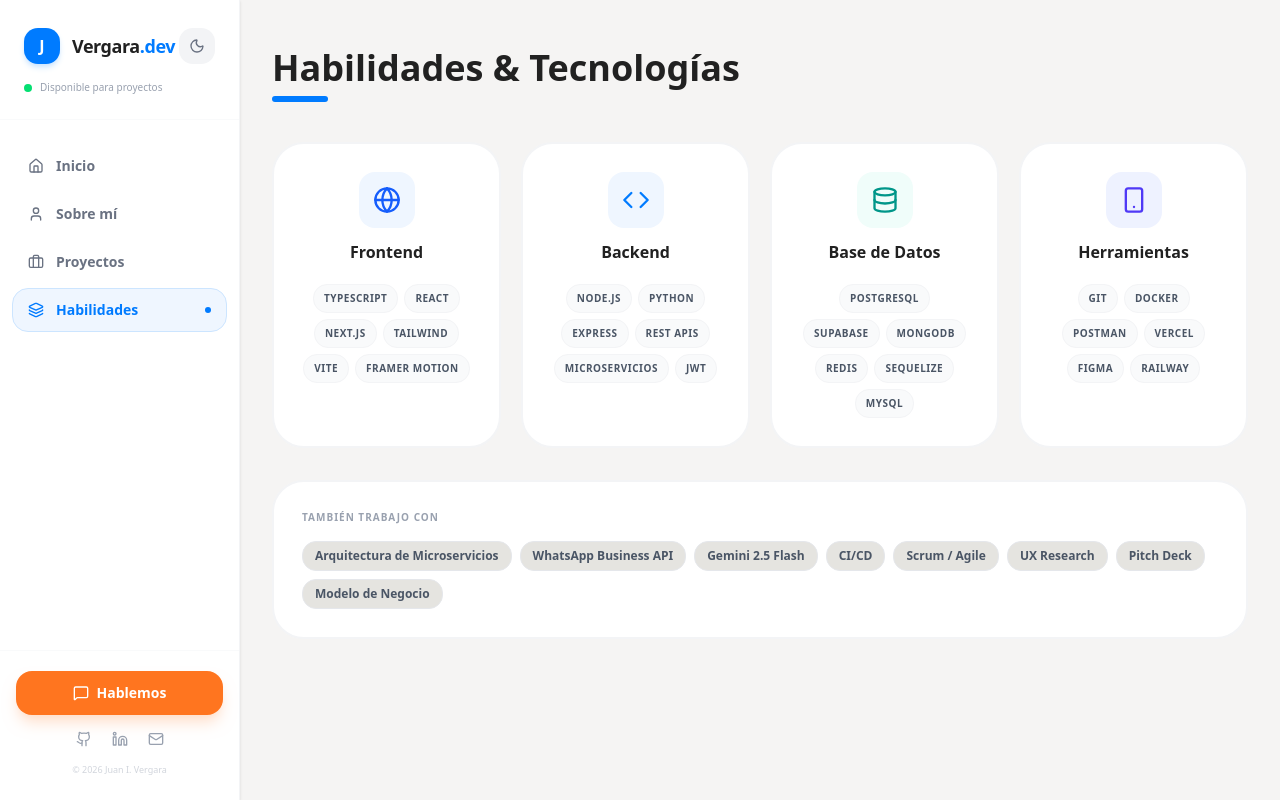
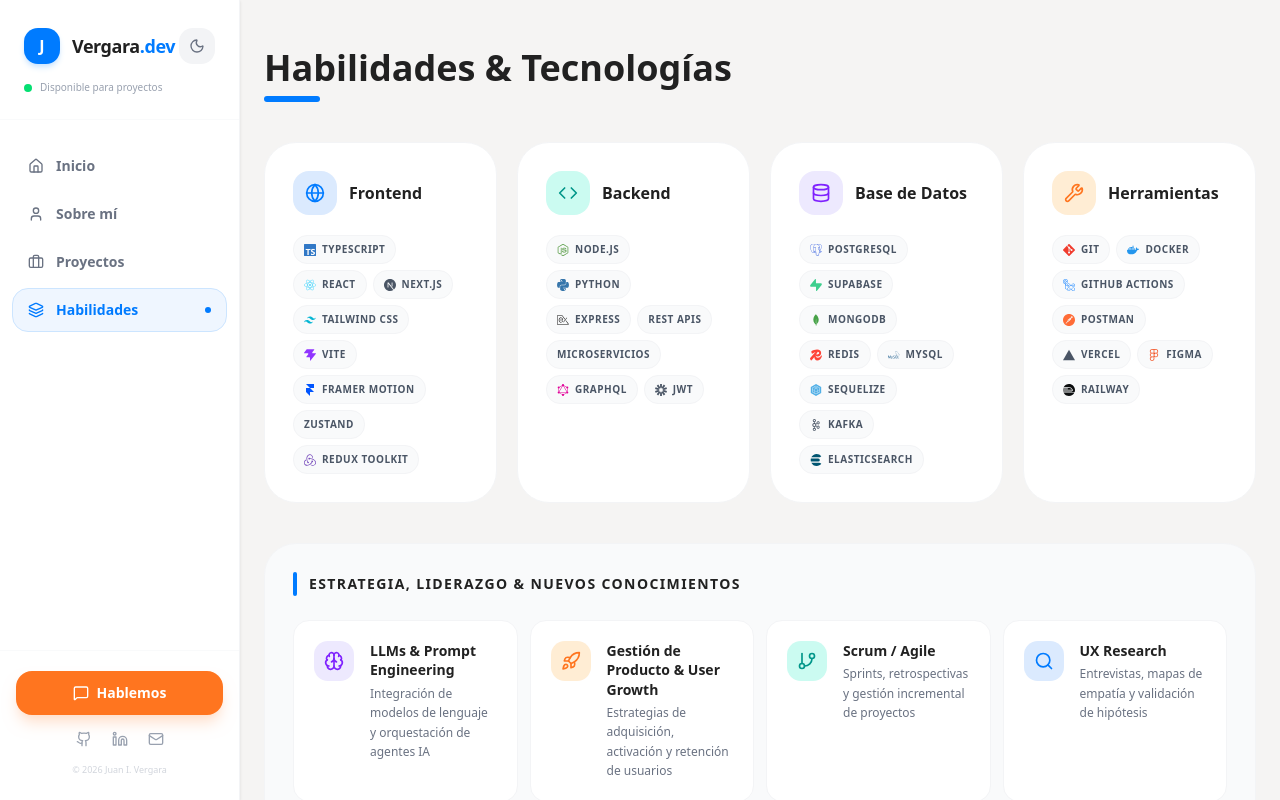
Before and after one commit to JuanVergara-9/portafolio-jv, a Next.js app: page / in a window 1280 px wide. Both pictures are taken after a click on the button "Habilidades". Built offline with nearby package versions, Linux system fonts and the light colour scheme.

Commit message:
Mejora de seccion de habilidades

```diff
--- a/app/sections/Habilidades.tsx
+++ b/app/sections/Habilidades.tsx
@@ -1,71 +1,269 @@
 "use client"
 
-import { Globe, Code, Database, Smartphone } from "lucide-react"
 import { motion } from "framer-motion"
+import { Globe, Code, Database, Wrench, Brain, Rocket, GitBranch, Search, Presentation, LayoutGrid, TrendingUp, type LucideIcon } from "lucide-react"
+import {
+  siTypescript, siReact, siNextdotjs, siTailwindcss, siVite, siFramer, siRedux,
+  siNodedotjs, siPython, siExpress, siGraphql, siJsonwebtokens,
+  siPostgresql, siSupabase, siMongodb, siRedis, siMysql, siApachekafka, siElasticsearch, siSequelize,
+  siGit, siDocker, siPostman, siVercel, siFigma, siRailway, siGithubactions,
+  type SimpleIcon,
+} from "simple-icons"
 
-const categories = [
-  { title: "Frontend",      icon: Globe,      bg: "bg-blue-50 dark:bg-blue-900/20",    iconColor: "text-blue-600",   skills: ["TypeScript", "React", "Next.js", "Tailwind", "Vite", "Framer Motion"] },
-  { title: "Backend",       icon: Code,       bg: "bg-blue-50 dark:bg-blue-900/20",    iconColor: "text-brand",      skills: ["Node.js", "Python", "Express", "REST APIs", "Microservicios", "JWT"] },
-  { title: "Base de Datos", icon: Database,   bg: "bg-teal-50 dark:bg-teal-900/20",    iconColor: "text-teal-600",   skills: ["PostgreSQL", "Supabase", "MongoDB", "Redis", "Sequelize", "MySQL"] },
-  { title: "Herramientas",  icon: Smartphone, bg: "bg-indigo-50 dark:bg-indigo-900/20",iconColor: "text-indigo-600", skills: ["Git", "Docker", "Postman", "Vercel", "Figma", "Railway"] },
+// ─── Helpers ─────────────────────────────────────────────────────────────────
+
+// Icons with pitch-black hex clash with dark cards — use currentColor for them
+const DARK_HEX = new Set(["000000", "010101", "111111", "231f20"])
+
+function TechLogo({ si }: { si: SimpleIcon }) {
+  const fill = DARK_HEX.has(si.hex.toLowerCase()) ? "currentColor" : `#${si.hex}`
+  return (
+    <svg viewBox="0 0 24 24" className="w-3 h-3 shrink-0" aria-hidden="true">
+      <path d={si.path} fill={fill} />
+    </svg>
+  )
+}
+
+function TechBadge({ name, si }: { name: string; si?: SimpleIcon }) {
+  return (
+    <motion.span
+      className="flex items-center gap-1.5 bg-gray-50 dark:bg-dm-muted border border-gray-100 dark:border-dm-border text-gray-600 dark:text-dm-muted-text px-2.5 py-1.5 rounded-xl text-[10px] font-bold uppercase tracking-wider cursor-default select-none"
+      whileHover={{ borderColor: "#007bff", color: "#007bff", backgroundColor: "#eff6ff" }}
+      transition={{ duration: 0.15 }}
+    >
+      {si && <TechLogo si={si} />}
+      {name}
+    </motion.span>
+  )
+}
+
+// ─── Category data ────────────────────────────────────────────────────────────
+
+interface TechEntry { name: string; si?: SimpleIcon }
+interface Category  { title: string; Icon: LucideIcon; iconBg: string; iconColor: string; items: TechEntry[] }
+
+const categories: Category[] = [
+  {
+    title:     "Frontend",
+    Icon:      Globe,
+    iconBg:    "bg-blue-100 dark:bg-blue-900/20",
+    iconColor: "text-brand",
+    items: [
+      { name: "TypeScript",     si: siTypescript },
+      { name: "React",          si: siReact },
+      { name: "Next.js",        si: siNextdotjs },
+      { name: "Tailwind CSS",   si: siTailwindcss },
+      { name: "Vite",           si: siVite },
+      { name: "Framer Motion",  si: siFramer },
+      { name: "Zustand" },
+      { name: "Redux Toolkit",  si: siRedux },
+    ],
+  },
+  {
+    title:     "Backend",
+    Icon:      Code,
+    iconBg:    "bg-teal-100 dark:bg-teal-900/20",
+    iconColor: "text-teal-600",
+    items: [
+      { name: "Node.js",        si: siNodedotjs },
+      { name: "Python",         si: siPython },
+      { name: "Express",        si: siExpress },
+      { name: "REST APIs" },
+      { name: "Microservicios" },
+      { name: "GraphQL",        si: siGraphql },
+      { name: "JWT",            si: siJsonwebtokens },
+    ],
+  },
+  {
+    title:     "Base de Datos",
+    Icon:      Database,
+    iconBg:    "bg-violet-100 dark:bg-violet-900/20",
+    iconColor: "text-violet-600",
+    items: [
+      { name: "PostgreSQL",     si: siPostgresql },
+      { name: "Supabase",       si: siSupabase },
+      { name: "MongoDB",        si: siMongodb },
+      { name: "Redis",          si: siRedis },
+      { name: "MySQL",          si: siMysql },
+      { name: "Sequelize",      si: siSequelize },
+      { name: "Kafka",          si: siApachekafka },
+      { name: "Elasticsearch",  si: siElasticsearch },
+    ],
+  },
+  {
+    title:     "Herramientas",
+    Icon:      Wrench,
+    iconBg:    "bg-orange-100 dark:bg-orange-900/20",
+    iconColor: "text-orange",
+    items: [
+      { name: "Git",              si: siGit },
+      { name: "Docker",           si: siDocker },
+      { name: "GitHub Actions",   si: siGithubactions },
+      { name: "Postman",          si: siPostman },
+      { name: "Vercel",           si: siVercel },
+      { name: "Figma",            si: siFigma },
+      { name: "Railway",          si: siRailway },
+    ],
+  },
 ]
 
+// ─── Strategy data ────────────────────────────────────────────────────────────
+
+interface StrategyItem { Icon: LucideIcon; title: string; sub: string; iconBg: string; iconColor: string }
+
+const strategyItems: StrategyItem[] = [
+  {
+    Icon:      Brain,
+    title:     "LLMs & Prompt Engineering",
+    sub:       "Integración de modelos de lenguaje y orquestación de agentes IA",
+    iconBg:    "bg-violet-100 dark:bg-violet-900/30",
+    iconColor: "text-violet-600 dark:text-violet-400",
+  },
+  {
+    Icon:      Rocket,
+    title:     "Gestión de Producto & User Growth",
+    sub:       "Estrategias de adquisición, activación y retención de usuarios",
+    iconBg:    "bg-orange-100 dark:bg-orange-900/20",
+    iconColor: "text-orange",
+  },
+  {
+    Icon:      GitBranch,
+    title:     "Scrum / Agile",
+    sub:       "Sprints, retrospectivas y gestión incremental de proyectos",
+    iconBg:    "bg-teal-100 dark:bg-teal-900/20",
+    iconColor: "text-teal-600 dark:text-teal-400",
+  },
+  {
+    Icon:      Search,
+    title:     "UX Research",
+    sub:       "Entrevistas, mapas de empatía y validación de hipótesis",
+    iconBg:    "bg-blue-100 dark:bg-blue-900/20",
+    iconColor: "text-brand",
+  },
+  {
+    Icon:      Presentation,
+    title:     "Pitch Deck",
+    sub:       "Presentaciones para inversores: problema, solución, tracción y roadmap",
+    iconBg:    "bg-pink-100 dark:bg-pink-900/20",
+    iconColor: "text-pink-600 dark:text-pink-400",
+  },
+  {
+    Icon:      LayoutGrid,
+    title:     "Modelo de Negocio",
+    sub:       "Business Model Canvas, propuesta de valor y segmentación",
+    iconBg:    "bg-amber-100 dark:bg-amber-900/20",
+    iconColor: "text-amber-600 dark:text-amber-500",
+  },
+  {
+    Icon:      TrendingUp,
+    title:     "Monetización & KPIs",
+    sub:       "Diseño de revenue streams, métricas norte y dashboards de tracción",
+    iconBg:    "bg-green-100 dark:bg-green-900/20",
+    iconColor: "text-green-600 dark:text-green-400",
+  },
+]
+
+// ─── Sub-components ───────────────────────────────────────────────────────────
+
+function SkillCard({ cat, delay }: { cat: Category; delay: number }) {
+  return (
+    <motion.div
+      className={[
+        "bg-white dark:bg-dm-card rounded-[2rem] p-7 h-full flex flex-col gap-5",
+        "border border-gray-100",
+        // Subtle blue glow in dark mode
+        "dark:border-brand/25 dark:shadow-[0_0_0_1px_rgba(0,123,255,0.15),0_0_24px_rgba(0,123,255,0.07)]",
+        "transition-all duration-300",
+      ].join(" ")}
+      initial={{ opacity: 0, y: 20 }}
+      animate={{ opacity: 1, y: 0 }}
+      transition={{ duration: 0.45, delay, ease: "easeOut" }}
+      whileHover={{
+        y: -4,
+        boxShadow: "0 0 0 1px rgba(0,123,255,0.35), 0 0 32px rgba(0,123,255,0.14)",
+      }}
+    >
+      {/* Header */}
+      <div className="flex items-center gap-3">
+        <div className={`w-11 h-11 rounded-2xl flex items-center justify-center shrink-0 ${cat.iconBg}`}>
+          <cat.Icon className={`w-5 h-5 ${cat.iconColor}`} />
+        </div>
+        <h3 className="text-base font-bold text-carbon dark:text-dm-text">{cat.title}</h3>
+      </div>
+
+      {/* Tech badges */}
+      <div className="flex flex-wrap gap-1.5">
+        {cat.items.map(item => (
+          <TechBadge key={item.name} name={item.name} si={item.si} />
+        ))}
+      </div>
+    </motion.div>
+  )
+}
+
+function StrategyCard({ item, delay }: { item: StrategyItem; delay: number }) {
+  return (
+    <motion.div
+      className="group flex items-start gap-4 p-5 rounded-2xl bg-white dark:bg-dm-card border border-gray-100 dark:border-dm-border hover:border-brand/30 dark:hover:border-brand/30 transition-colors duration-200"
+      initial={{ opacity: 0, y: 16 }}
+      animate={{ opacity: 1, y: 0 }}
+      transition={{ duration: 0.4, delay, ease: "easeOut" }}
+      whileHover={{ y: -2 }}
+    >
+      <div className={`w-10 h-10 rounded-xl flex items-center justify-center shrink-0 ${item.iconBg} group-hover:scale-110 transition-transform duration-200`}>
+        <item.Icon className={`w-5 h-5 ${item.iconColor}`} />
+      </div>
+      <div>
+        <p className="text-sm font-bold text-carbon dark:text-dm-text leading-snug">{item.title}</p>
+        <p className="text-xs text-gray-500 dark:text-dm-muted-text mt-1 leading-relaxed">{item.sub}</p>
+      </div>
+    </motion.div>
+  )
+}
+
+// ─── Main section ─────────────────────────────────────────────────────────────
 export default function Habilidades() {
   return (
-    <div className="max-w-5xl mx-auto px-6 py-10 md:py-12">
+    <div className="max-w-6xl mx-auto px-6 py-10 md:py-12">
 
-      <motion.div initial={{ opacity: 0, y: 18 }} animate={{ opacity: 1, y: 0 }} transition={{ duration: 0.5 }}>
-        <h2 className="text-3xl md:text-4xl font-bold text-carbon dark:text-dm-text mb-2">Habilidades & Tecnologías</h2>
+      {/* Title */}
+      <motion.div
+        initial={{ opacity: 0, y: 18 }}
+        animate={{ opacity: 1, y: 0 }}
+        transition={{ duration: 0.45 }}
+      >
+        <h2 className="text-3xl md:text-4xl font-bold text-carbon dark:text-dm-text mb-2">
+          Habilidades & Tecnologías
+        </h2>
         <div className="w-14 h-1.5 bg-brand rounded-full mb-10" />
       </motion.div>
 
-      <div className="grid sm:grid-cols-2 lg:grid-cols-4 gap-5">
+      {/* 4 category cards */}
+      <div className="grid sm:grid-cols-2 xl:grid-cols-4 gap-5 mb-10">
         {categories.map((cat, i) => (
-          <motion.div
-            key={cat.title}
-            className="group bg-white dark:bg-dm-card p-7 rounded-[2rem] border-2 border-gray-100 dark:border-dm-border h-full transition-colors duration-300"
-            initial={{ opacity: 0, y: 20 }}
-            animate={{ opacity: 1, y: 0 }}
-            transition={{ duration: 0.5, delay: i * 0.08, ease: "easeOut" }}
-            whileHover={{ y: -5, borderColor: "#cce5ff", boxShadow: "0 16px 32px rgba(0,123,255,0.08)" }}
-          >
-            <div className="text-center mb-5">
-              <motion.div
-                className={`w-14 h-14 mx-auto mb-3 rounded-2xl ${cat.bg} flex items-center justify-center`}
-                whileHover={{ scale: 1.1, rotate: 3 }}
-                transition={{ type: "spring", stiffness: 400 }}
-              >
-                <cat.icon className={`w-7 h-7 ${cat.iconColor}`} />
-              </motion.div>
-              <h3 className="text-base font-bold text-carbon dark:text-dm-text">{cat.title}</h3>
-            </div>
-            <div className="flex flex-wrap gap-1.5 justify-center">
-              {cat.skills.map((skill) => (
-                <motion.span
-                  key={skill}
-                  className="bg-gray-50 dark:bg-dm-muted text-gray-600 dark:text-dm-muted-text border border-gray-100 dark:border-dm-border px-2.5 py-1.5 rounded-xl text-[10px] font-bold uppercase tracking-wider cursor-default transition-colors duration-300"
-                  whileHover={{ backgroundColor: "#eff6ff", color: "#007bff", borderColor: "#cce5ff" }}
-                >
-                  {skill}
-                </motion.span>
-              ))}
-            </div>
-          </motion.div>
+          <SkillCard key={cat.title} cat={cat} delay={i * 0.07} />
         ))}
       </div>
 
+      {/* Strategy & Leadership panel */}
       <motion.div
-        className="mt-8 bg-white dark:bg-dm-card rounded-[2rem] border-2 border-gray-100 dark:border-dm-border p-7 transition-colors duration-300"
+        className="bg-gray-50 dark:bg-dm-surface rounded-[2rem] border border-gray-100 dark:border-dm-border p-7"
         initial={{ opacity: 0, y: 18 }}
         animate={{ opacity: 1, y: 0 }}
-        transition={{ duration: 0.5, delay: 0.35 }}
+        transition={{ duration: 0.45, delay: 0.32 }}
       >
-        <p className="text-[10px] font-bold uppercase tracking-widest text-gray-400 dark:text-dm-muted-text mb-4">También trabajo con</p>
-        <div className="flex flex-wrap gap-2">
-          {["Arquitectura de Microservicios", "WhatsApp Business API", "Gemini 2.5 Flash", "CI/CD", "Scrum / Agile", "UX Research", "Pitch Deck", "Modelo de Negocio"].map((skill) => (
-            <span key={skill} className="bg-bone dark:bg-dm-muted text-gray-600 dark:text-dm-muted-text border border-gray-200 dark:border-dm-border px-3 py-1.5 rounded-xl text-xs font-semibold transition-colors duration-300">
-              {skill}
-            </span>
+        {/* Panel title */}
+        <div className="flex items-center gap-3 mb-6">
+          <div className="w-1 h-6 bg-brand rounded-full" />
+          <h3 className="text-sm font-bold text-carbon dark:text-dm-text uppercase tracking-widest">
+            Estrategia, Liderazgo & Nuevos Conocimientos
+          </h3>
+        </div>
+
+        {/* Mosaic grid */}
+        <div className="grid sm:grid-cols-2 lg:grid-cols-3 xl:grid-cols-4 gap-3">
+          {strategyItems.map((item, i) => (
+            <StrategyCard key={item.title} item={item} delay={0.35 + i * 0.06} />
           ))}
         </div>
       </motion.div>
--- a/package.json
+++ b/package.json
@@ -21,6 +21,7 @@
     "next-themes": "^0.4.6",
     "react": "19.1.0",
     "react-dom": "19.1.0",
+    "simple-icons": "^16.13.0",
     "tailwind-merge": "^3.3.1",
     "tailwindcss-animate": "^1.0.7"
   },
```
Also changed, not shown: 1 other file (tests, documents, lock files or other folders).
